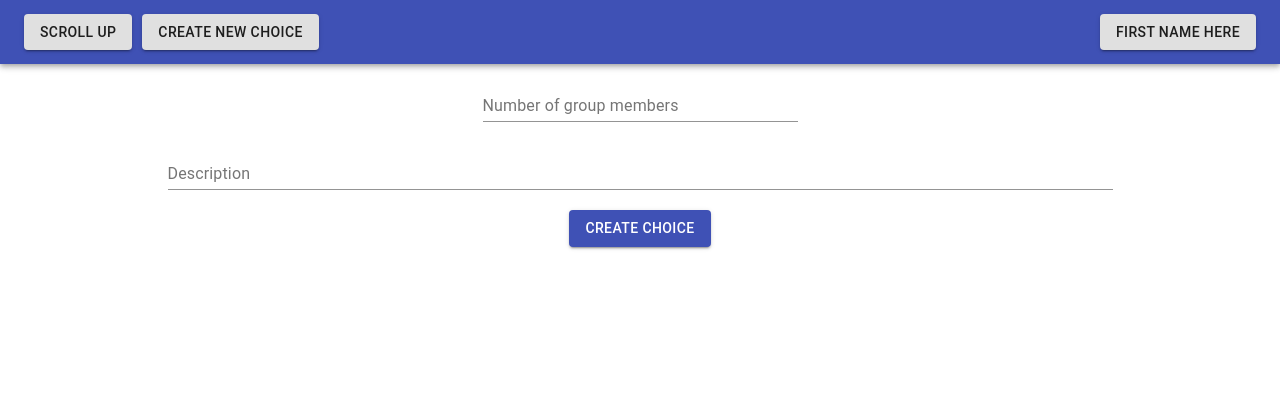
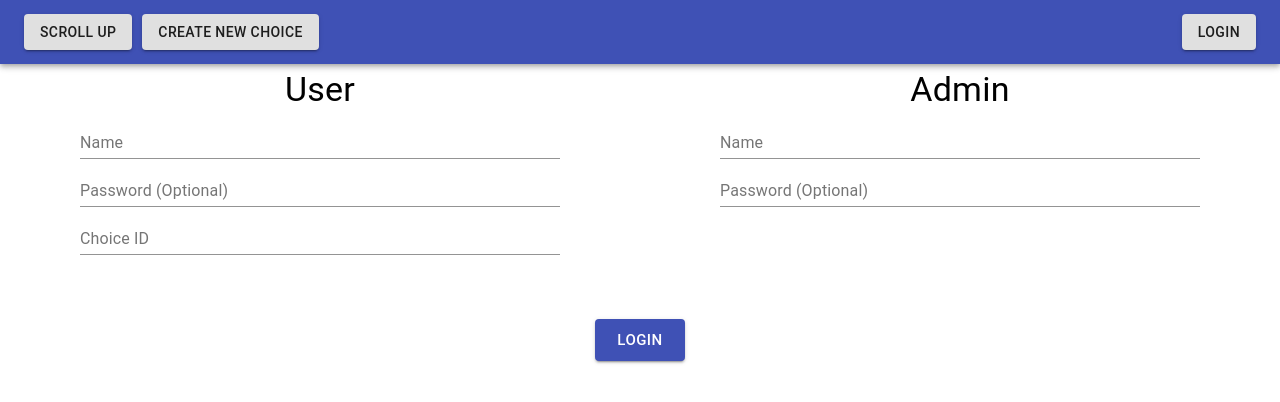
Before and after one commit to When2Choose/GUI, a React (Create React App) app: page /login in a window 1280 px wide. Shown: the top 402 px of the page. Built offline with nearby package versions, Linux system fonts and the light colour scheme.

Commit message:
Make buttons work

```diff
--- a/package.json
+++ b/package.json
@@ -9,6 +9,7 @@
     "@testing-library/user-event": "^12.1.10",
     "react": "^17.0.1",
     "react-dom": "^17.0.1",
+    "react-router-dom": "^5.2.0",
     "react-scripts": "4.0.0",
     "web-vitals": "^0.2.4"
   },
--- a/src/App.js
+++ /dev/null
@@ -1,16 +0,0 @@
-import React from "react";
-import './App.css';
-import CreateChoice from "./CreateChoice";
-import Menu from "./Menu";
-
-function App() {
-  return (
-    <div className="App">
-      <Menu/>
-      <CreateChoice/>
-
-    </div>
-  );
-}
-
-export default App;
--- a/src/index.js
+++ b/src/index.js
@@ -1,7 +1,7 @@
 import React from 'react';
 import ReactDOM from 'react-dom';
 import './index.css';
-import App from './App';
+import App from './main/App';
 import reportWebVitals from './reportWebVitals';
 
 ReactDOM.render(
--- /dev/null
+++ b/src/main/App.js
@@ -0,0 +1,35 @@
+import React from "react";
+
+import {
+    Switch,
+    Route,
+    BrowserRouter
+} from "react-router-dom";
+
+import './App.css';
+import CreateChoice from "./CreateChoice";
+import Menu from "./Menu";
+import Login from "./Login";
+
+
+function App() {
+    document.title = "Choice App";
+  return (
+    <div className="App">
+        <BrowserRouter>
+            <Menu/>
+            <Switch>
+                <Route path="/create">
+                    <CreateChoice/>
+                </Route>
+                <Route path="/login">
+                    <Login/>
+                </Route>
+            </Switch>
+        </BrowserRouter>
+
+    </div>
+  );
+}
+
+export default App;
--- a/src/CreateChoice.js
+++ b/src/main/CreateChoice.js
@@ -2,11 +2,14 @@ import React from "react";
 import TextField from '@material-ui/core/TextField';
 import Button from "@material-ui/core/Button";
 import "./CreateChoice.css"
+import {Typography} from "@material-ui/core";
+
 
 function CreateChoice() {
     return (
         <div className="CreateChoice">
             <div className="CreateChoiceContent">
+                <Typography variant="h3"> Create new choice </Typography>
                 <div className="Vertical">
                     <TextField id="choiceAllowedMembersNumber" type="number"
                                label="Number of group members" style={{width: '25%'}} />
--- /dev/null
+++ b/src/main/Login.css
@@ -0,0 +1,18 @@
+div.LeftLoginContent {
+    padding-top: 5px;
+    float: left;
+    width: 50%;
+}
+
+div.RightLoginContent {
+    padding-top: 5px;
+    float: right;
+    width: 50%;
+}
+
+div.Login {
+    display: block;
+    alignment: center;
+    clear: both;
+    padding-top: 5%;
+}
--- /dev/null
+++ b/src/main/Login.js
@@ -0,0 +1,47 @@
+import React from "react";
+import TextField from "@material-ui/core/TextField";
+import Button from "@material-ui/core/Button";
+import "./Login.css";
+import {Typography} from "@material-ui/core";
+
+function Login() {
+    return (
+        <div className="LoginContent">
+            <div className="LeftLoginContent">
+                <div className="LoginList">
+                    <Typography variant="h4"> User </Typography>
+                </div>
+                <div className="LoginList">
+                    <TextField id="UserName" type="text"
+                               label="Name" style={{width: '75%'}} />
+                </div>
+                <div className="LoginList">
+                    <TextField id="UserPassword" type="text"
+                               label="Password (Optional)" style={{width: '75%'}} />
+                </div>
+                <div className="LoginList">
+                    <TextField id="ChoiceID" type="number"
+                               label="Choice ID" style={{width: '75%'}} />
+                </div>
+            </div>
+            <div className="RightLoginContent">
+                <div className="LoginList">
+                    <Typography variant="h4"> Admin </Typography>
+                </div>
+                <div className="LoginList">
+                    <TextField id="AdminName" type="text"
+                               label="Name" style={{width: '75%'}} />
+                </div>
+                <div className="LoginList">
+                    <TextField id="AdminPassword" type="text"
+                               label="Password (Optional)" style={{width: '75%'}} />
+                </div>
+            </div>
+            <div className="Login">
+                <Button variant="contained" id="Login" color="primary" size="large">Login</Button>
+            </div>
+        </div>
+    );
+}
+
+export default Login;
--- a/src/Menu.js
+++ b/src/main/Menu.js
@@ -3,22 +3,25 @@ import AppBar from "@material-ui/core/AppBar"
 import Toolbar from "@material-ui/core/Toolbar";
 import Button from "@material-ui/core/Button";
 import "./Menu.css";
+import {Link} from "react-router-dom";
 
 function Menu() {
     return (
         <div className="Menu">
             <AppBar id="MenuBar" position="static">
-                <Toolbar id="toolbar" style={{display:"flex", justifyContent:"space-between"}}>
+                <Toolbar id="toolbar" style={{display: "flex", justifyContent: "space-between"}}>
                     <div className="LeftMenu">
-
                         <Button variant="contained" id="Scroll" color="default">Scroll Up </Button>
                         <span style={{width: 10}}/>
-                        <Button variant="contained" id="Create" color="default">Create New Choice</Button>
+                        <Link to="/create">
+                            <Button variant="contained" id="Create" color="default">Create New Choice</Button>
+                        </Link>
                     </div>
                     <div className="RightMenu">
-                        <Button variant="contained" id="Create" color="default">FIRST NAME HERE</Button>
+                        <Link to="/login">
+                            <Button variant="contained" id="Login" color="default">Login</Button>
+                        </Link>
                     </div>
-
                 </Toolbar>
             </AppBar>
         </div>
```
Also changed, not shown: public/manifest.json, src/main/App.css (renamed from src/App.css), src/main/CreateChoice.css (renamed from src/CreateChoice.css), src/main/Menu.css (renamed from src/Menu.css), 2 other files (tests, documents, lock files or other folders).
